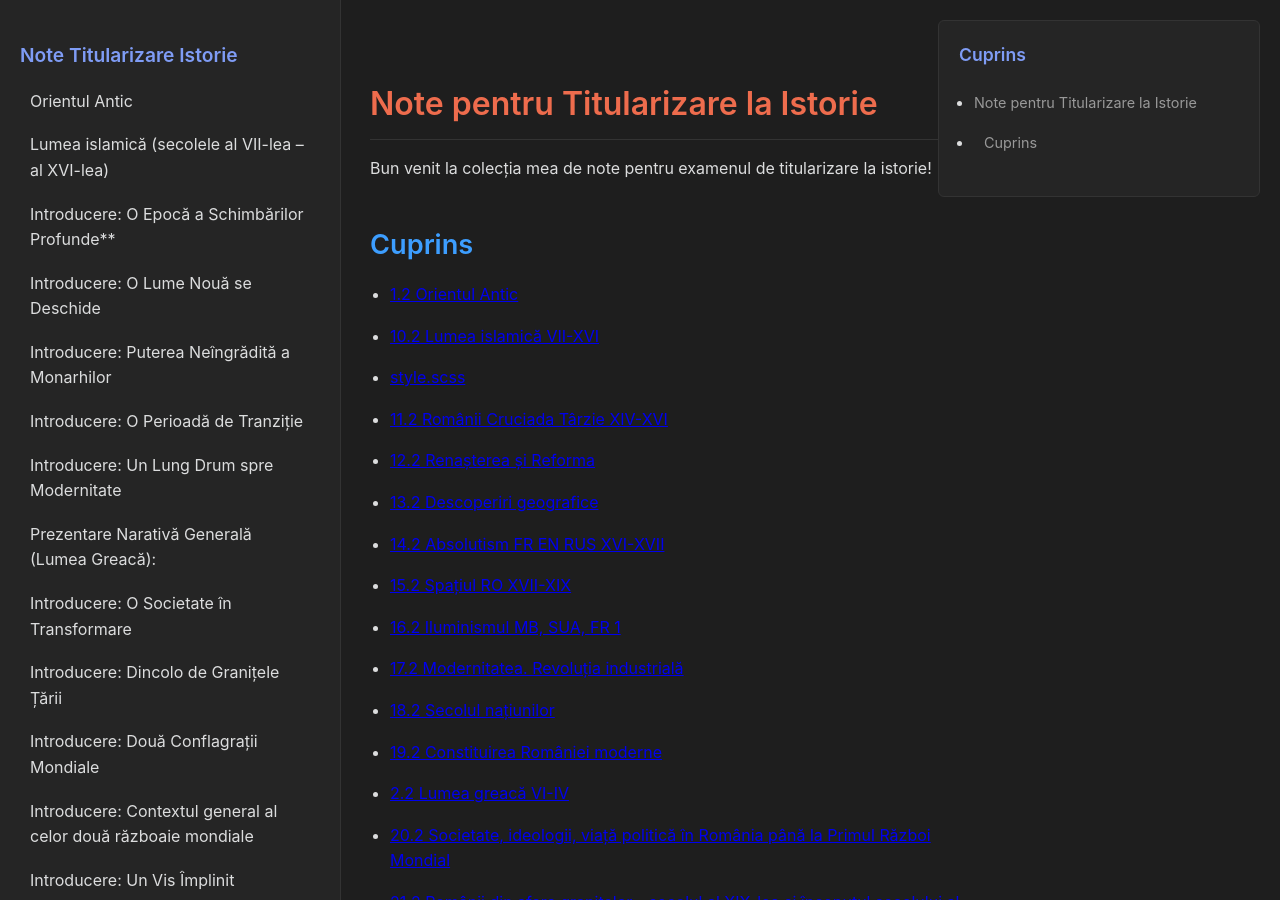
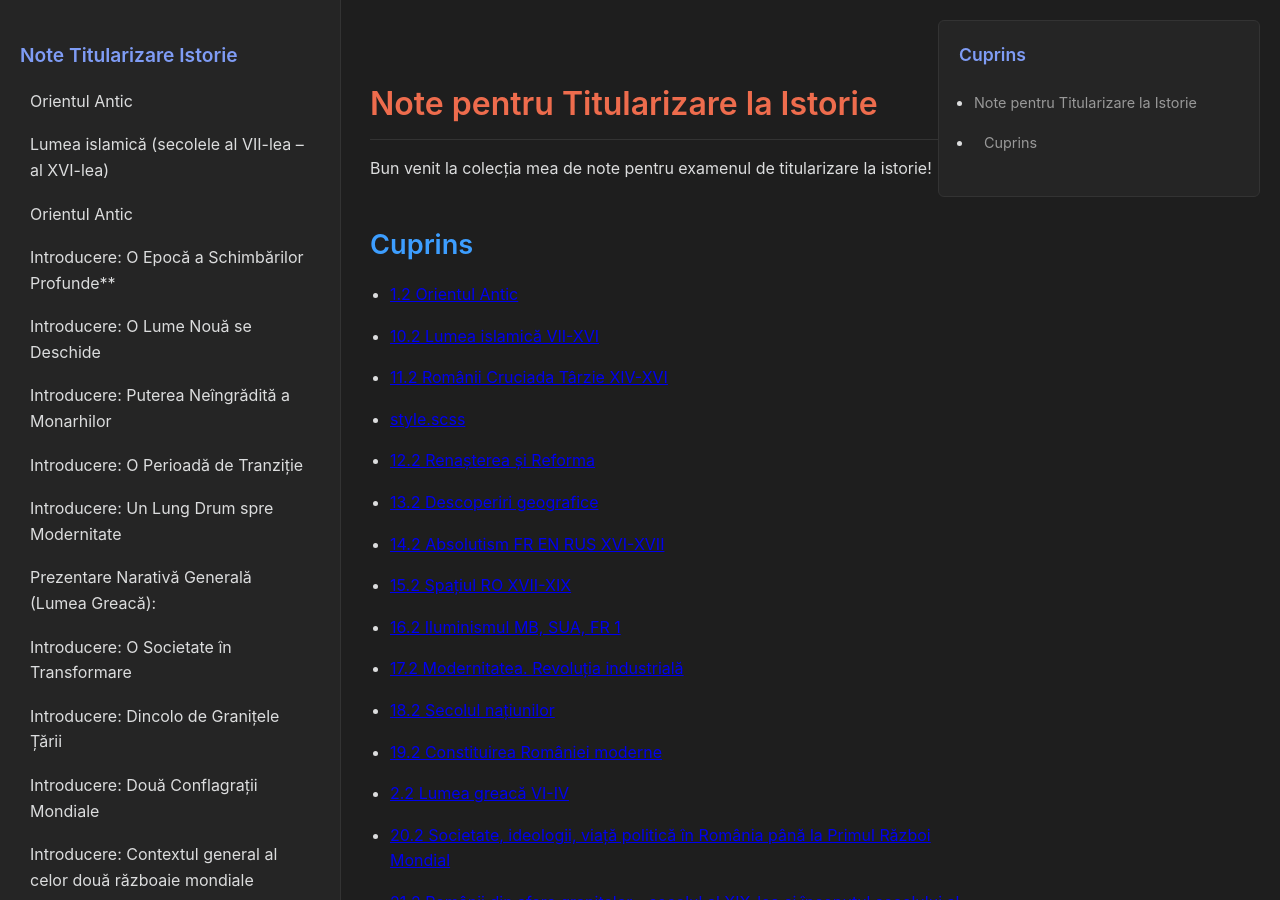
Before and after one commit to zermolax/titularizare-istorie, a Jekyll site: the page built from index.md, in a window 1280 px wide and 900 px high. Built offline with Jekyll 4.4.1, drawn with Linux system fonts in a browser that asks for light colours; our own code applies the rules of GitHub Pages for plain Markdown files; some of the changed text lies outside the part shown.

Commit message:
Update 11.2 Românii Cruciada Târzie XIV-XVI.md

```diff
--- a/11.2 Românii Cruciada Târzie XIV-XVI.md
+++ b/11.2 Românii Cruciada Târzie XIV-XVI.md
@@ -1,3 +1,7 @@
+---
+layout: default
+title: Orientul Antic
+---
 
 **Introducere: Între Cruce și Semilună**
 
```
